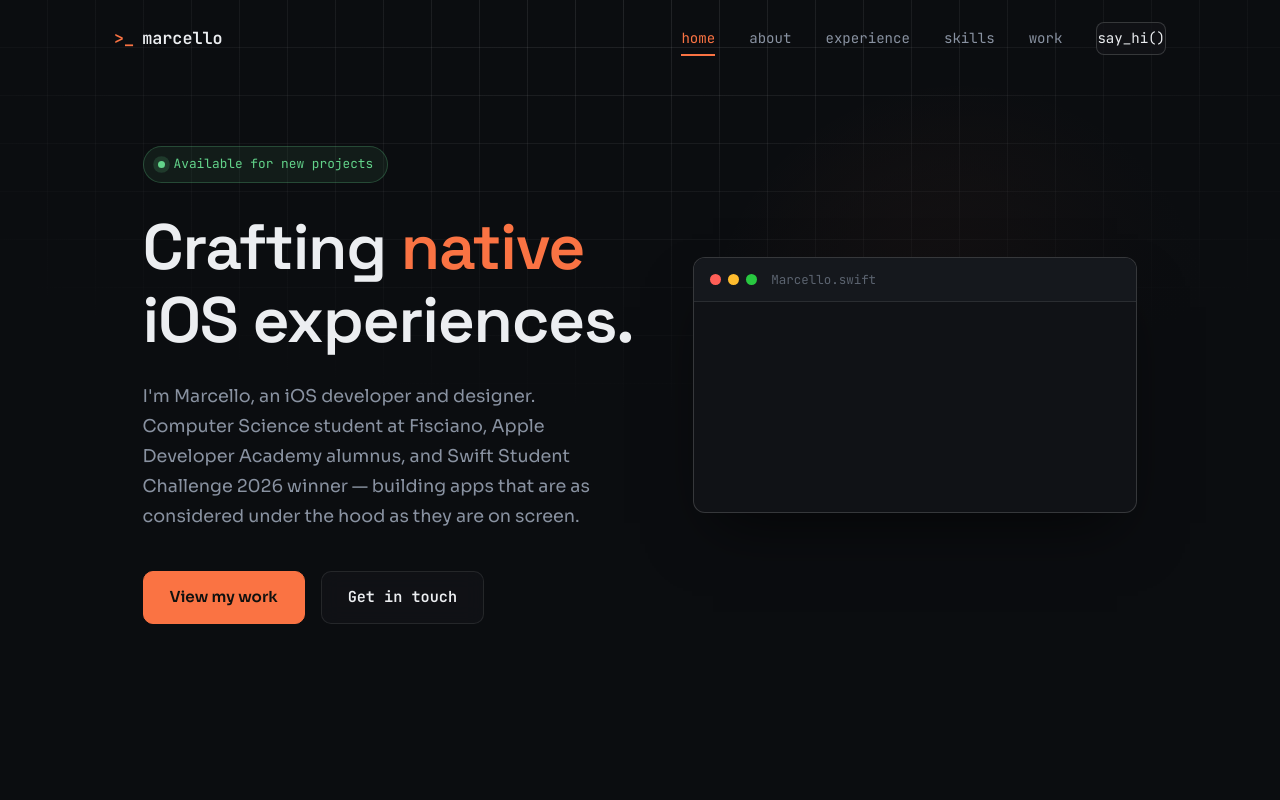
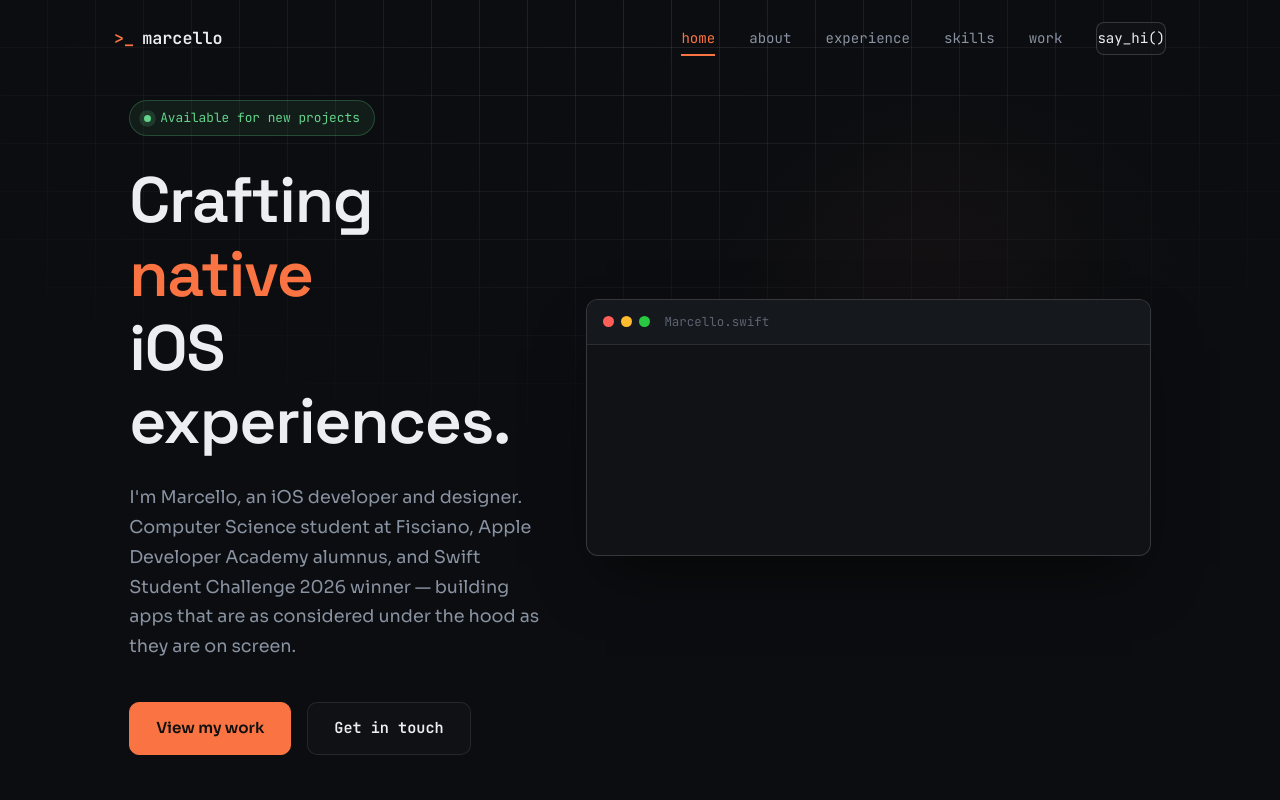
Before and after one commit to Marcelloguida00/Marcelloguida00.github.io, a React (Vite) app: page / in a window 1280 px wide. Shown: the top 800 px of the page. Built offline with nearby package versions, Linux system fonts and the light colour scheme.

Commit message:
Update Hero.css

```diff
--- a/src/components/Hero.css
+++ b/src/components/Hero.css
@@ -36,8 +36,8 @@
   margin: 0 auto;
   padding: 0 5%;
   display: grid;
-  grid-template-columns: 1.05fr 0.95fr;
-  gap: 60px;
+  grid-template-columns: 0.85fr 1.15fr;
+  gap: 40px;
   align-items: center;
 }
 
```
